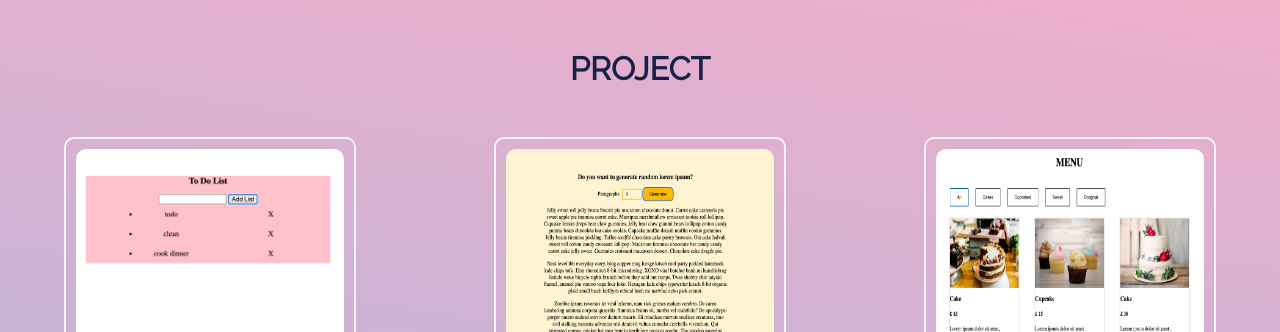
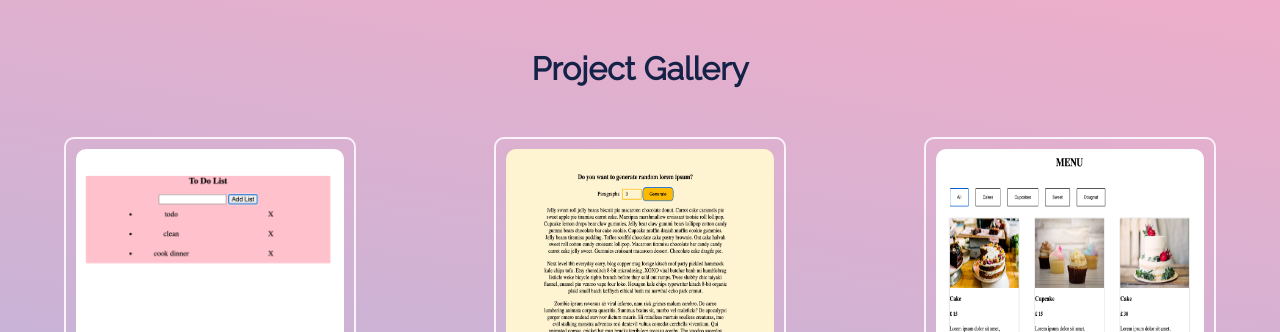
Before and after one commit to EunbyulNa/Project-Gallery, a plain HTML site: page index.html in a window 1280 px wide. Shown: the top 332 px of the page. Drawn offline with Linux system fonts and the light colour scheme.

```diff
--- a/index.html
+++ b/index.html
@@ -10,7 +10,7 @@
     <title>Project Gallery</title>
   </head>
   <body>
-      <h1>PROJECT</h1>
+      <h1>Project Gallery</h1>
     <div class="container">
       <div class="project-cards">
         <div class="card">
```
